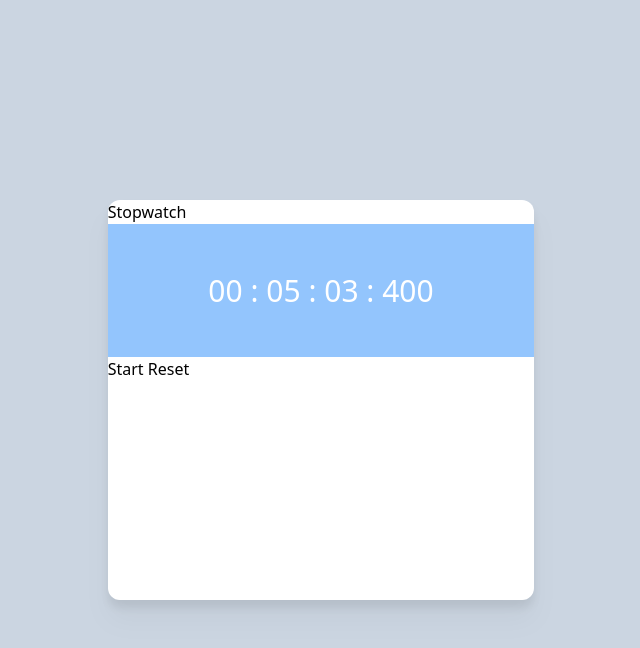
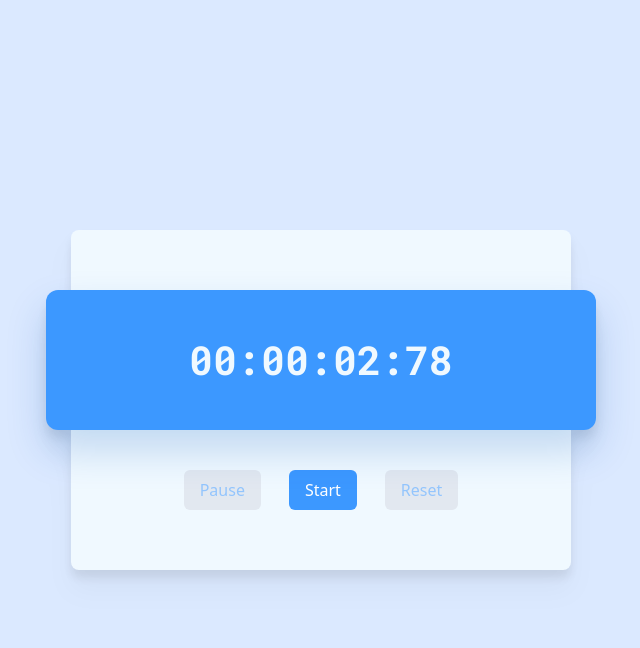
Before and after one commit to raheemelassadi/stopwatch, a website built with Vite: page index.html in a window 1280 px wide. Both pictures are taken after a click on the button "Start". Shown: the whole page, without its empty margins (319-959 px from the left). Built offline with nearby package versions, Linux system fonts and the light colour scheme.

Commit message:
implemented logic for starting, stopping and resetting timer

```diff
--- a/index.html
+++ b/index.html
@@ -1,24 +1,26 @@
-<!doctype html>
+<!DOCTYPE html>
 <html lang="en">
   <head>
-    <meta charset="UTF-8" />
-    <link rel="icon" type="image/svg+xml" href="/vite.svg" />
     <meta name="viewport" content="width=device-width, initial-scale=1.0" />
-    <title>Vite App</title>
+    <title>Stopwatch Javascript</title>
+    <!-- Google Font -->
+    <link
+      href="https://fonts.googleapis.com/css2?family=Poppins&family=Roboto+Mono:wght@700&display=swap"
+      rel="stylesheet"
+    />
+    <!-- Stylesheet -->
+    <link rel="stylesheet" href="style.css" />
   </head>
   <body>
-    <div id="app" class="flex flex-col justify-center items-center h-screen bg-slate-300">
-      <div class="drop-shadow-xl w-1/3 h-2/4 bg-white rounded-xl">
-      <h1 class="">Stopwatch</h1>
-      <section id="timer" class="h-1/3 bg-blue-300 flex justify-center items-center">
-        <h1 class="text-3xl text-white">00 : 05 : 03 : 400</h1>
-      </section>
-      <section id="btn">
-        <button id="start" class="btn">Start</button>
-        <button id="reset">Reset</button>
-      </section>
+    <div class="container rounded-lg drop-shadow-xl">
+      <div class="timer-display">00:00:00:00</div>
+      <div class="mt-10 buttons flex justify-center gap-7">
+        <button id="pause-timer" class="bg-slate-200 px-4 py-2 rounded-md text-blue-300">Pause</button>
+        <button id="start-timer" class="px-4 py-2 rounded-md text-white">Start</button>
+        <button id="reset-timer" class="bg-slate-200 px-4 py-2 rounded-md text-blue-300">Reset</button>
+      </div>
     </div>
-    </div>
+    <!-- Script -->
     <script type="module" src="/main.js"></script>
   </body>
 </html>
--- a/main.js
+++ b/main.js
@@ -1,2 +1,53 @@
 import './style.css'
 import { setupCounter } from './counter.js'
+
+const timer = document.querySelector(".timer-display");
+const start = document.querySelector("#start-timer");
+const reset = document.querySelector("#reset-timer");
+const pause = document.querySelector("#pause-timer");
+
+let [hours, minutes, seconds, miliseconds] = [0, 0, 0, 0];
+let timerInterval; // Variable to store the interval ID
+
+function timerUpdate() {
+    // Use padStart to ensure that hours, minutes, seconds, and miliseconds have two digits
+    const hoursStr = String(hours).padStart(2, '0');
+    const minutesStr = String(minutes).padStart(2, '0');
+    const secondsStr = String(seconds).padStart(2, '0');
+    const milisecondsStr = String(miliseconds).padStart(3, '0').substring(0, 2);
+
+    timer.textContent = `${hoursStr}:${minutesStr}:${secondsStr}:${milisecondsStr}`;
+
+    miliseconds += 10
+    if (miliseconds == 1000) {
+        miliseconds = 0;
+        seconds++
+    }
+    if (seconds == 60) {
+        seconds = 0;
+        minutes++
+    }
+
+    if (minutes == 60) {
+        minutes = 0;
+        hours++
+    }
+}
+
+start.addEventListener('click', function() {
+    if (!timerInterval) {
+        timerInterval = setInterval(timerUpdate, 10);
+    }
+});
+
+pause.addEventListener('click', function() {
+    clearInterval(timerInterval); // Pause the timer by clearing the interval
+    timerInterval = null; // Reset the timerInterval variable
+});
+
+reset.addEventListener('click', function() {
+    clearInterval(timerInterval); // Clear the interval if it's running
+    timerInterval = null; // Reset the timerInterval variable
+    [hours, minutes, seconds, miliseconds] = [0, 0, 0, 0];
+    timer.textContent = "00:00:00:00"; // Reset the timer display
+});
--- a/style.css
+++ b/style.css
@@ -1,3 +1,39 @@
 @tailwind base;
 @tailwind components;
 @tailwind utilities;
+
+* {
+    padding: 0;
+    margin: 0;
+    box-sizing: border-box;
+  }
+  body {
+    background-color: #dbe9ff;
+  }
+  .container {
+    background-color: #f0f9ff;
+    position: absolute;
+    transform: translate(-50%, -50%);
+    left: 50%;
+    top: 50%;
+    width: min(90%, 31.25em);
+    padding: 3.75em 0;
+  }
+  .timer-display {
+    position: relative;
+    width: 110%;
+    background-color: #3c98ff;
+    left: -5%;
+    padding: 1em 0;
+    font-family: "Roboto Mono", monospace;
+    color: #f0f9ff;
+    font-size: 2.5em;
+    display: flex;
+    align-items: center;
+    justify-content: space-around;
+    border-radius: 0.3em;
+    box-shadow: 0 0.5em 1em rgba(1, 87, 185, 0.2);
+  }
+  #start-timer {
+    background-color: #3c98ff;
+  }
```
Also changed, not shown: tailwind.config.js (line endings or trailing spaces).
